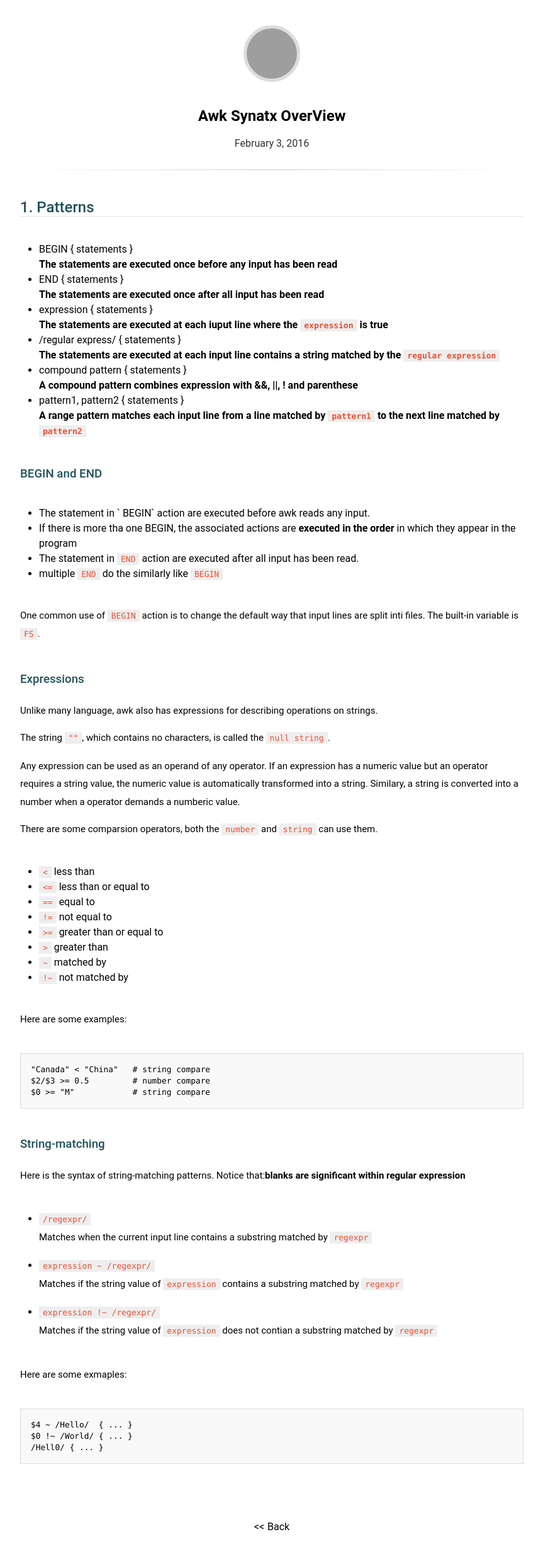
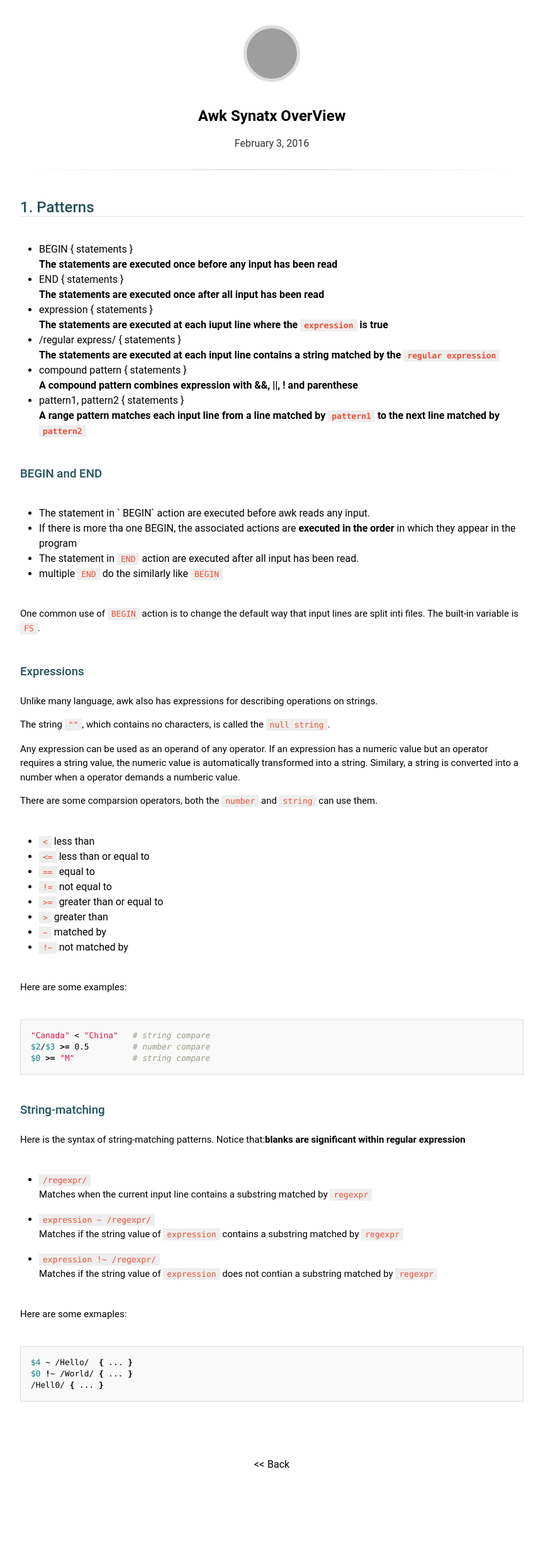
Before and after one commit to JesseEisen/DailyKeep, a Jekyll site: the page built from _posts/2016-02-03-awk-synatx-overview.md, in a window 1280 px wide. Shown: the whole page at 63% size, without its empty margins (208-1071 px from the left). Built offline with Jekyll 4.4.1, drawn with Linux system fonts in a browser that asks for light colours; some web fonts are replaced; after the commit the page ends 2379 px from its top, so only the background shows below that; grey boxes are pictures that could not be loaded.

Commit message:
fix some css show

````diff
--- a/_posts/2016-02-03-awk-synatx-overview.md
+++ b/_posts/2016-02-03-awk-synatx-overview.md
@@ -49,7 +49,7 @@ There are some comparsion operators, both the `number` and `string` can use them
 
 Here are some examples:
 
-```
+```bash
 "Canada" < "China"   # string compare
 $2/$3 >= 0.5         # number compare
 $0 >= "M"            # string compare
@@ -70,7 +70,7 @@ Matches if the string value of `expression` does not contian a substring matched
 
 Here are some exmaples:
 
-```
+```bash
 $4 ~ /Hello/  { ... }
 $0 !~ /World/ { ... }
 /Hell0/ { ... }
--- a/_sass/main.scss
+++ b/_sass/main.scss
@@ -293,7 +293,7 @@ article {
   }
   p {
     font-size: 15px;
-    line-height: 1.9em;
+    line-height: 1.5em;
     word-wrap: break-word;
   }
   .footnote {
````
